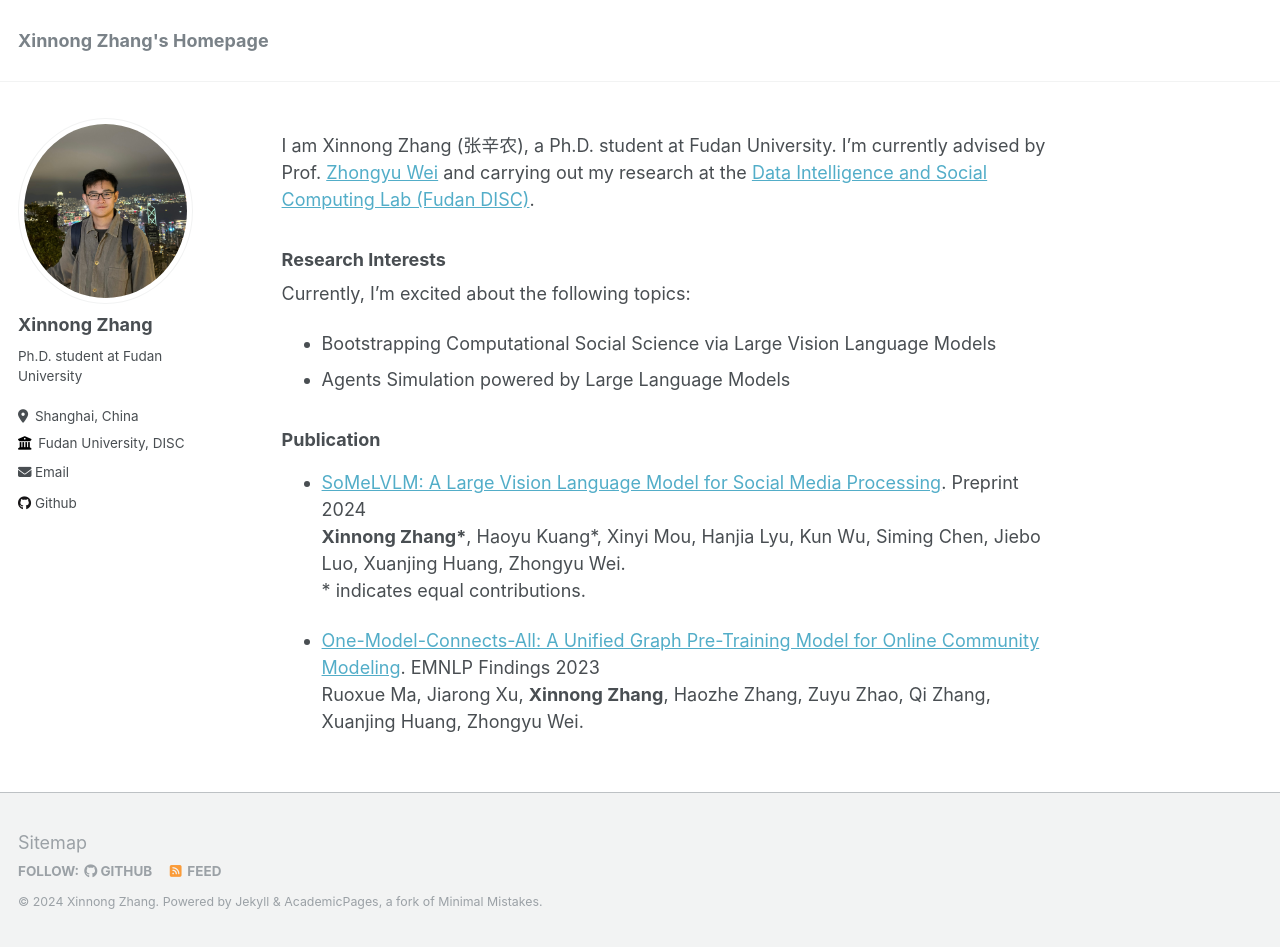
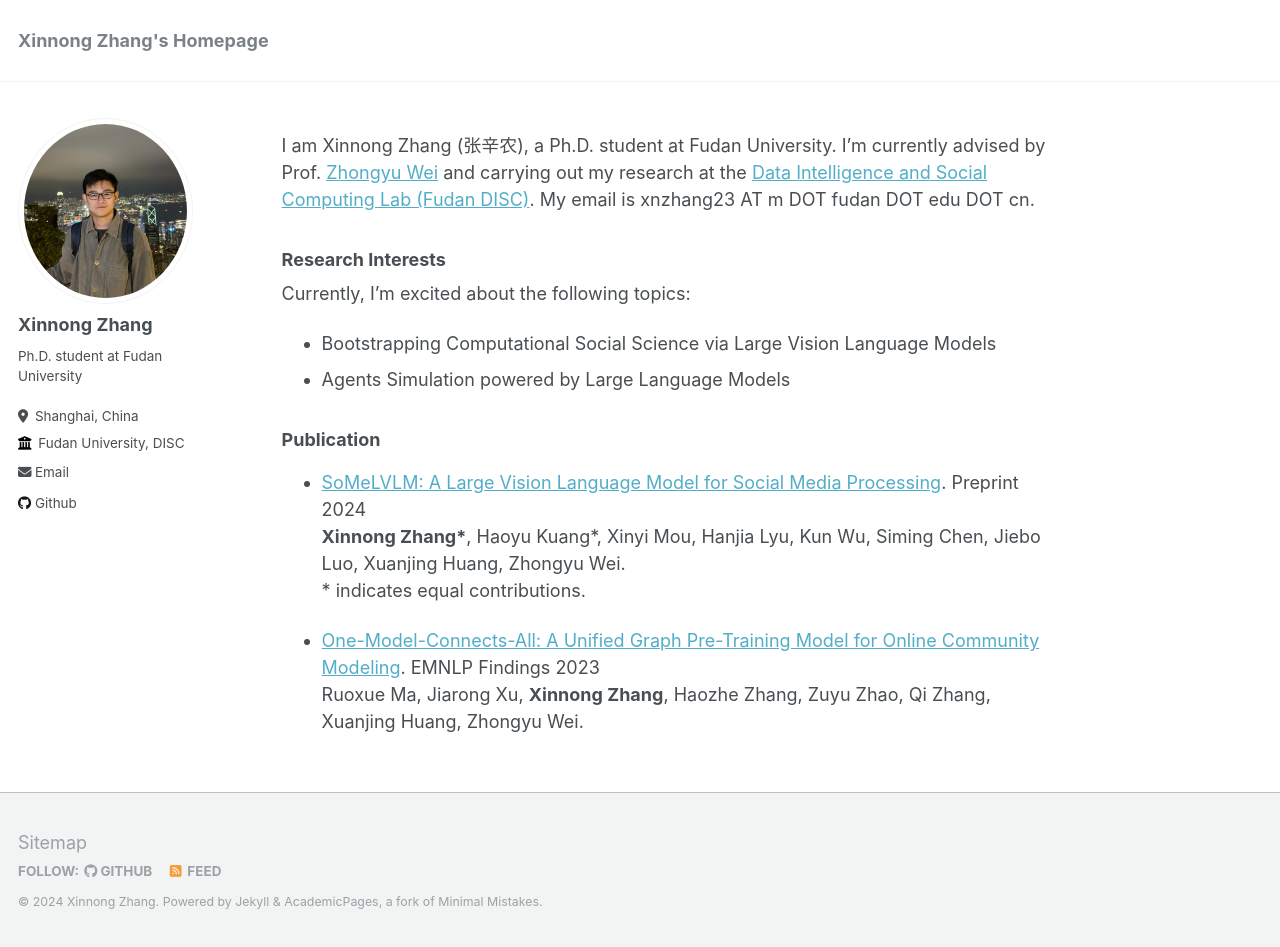
Before and after one commit to Lishi905/lishi905.github.io, a Jekyll site: the page built from _pages/about.md, in a window 1280 px wide and 947 px high. Built offline with Jekyll 4.4.1, drawn with Linux system fonts in a browser that asks for light colours.

Commit message:
Update about.md

```diff
--- a/_pages/about.md
+++ b/_pages/about.md
@@ -8,7 +8,7 @@ redirect_from:
 ---
 
 
-I am Xinnong Zhang (张辛农), a Ph.D. student at Fudan University. I'm currently advised by Prof. [Zhongyu Wei](http://www.fudan-disc.com/people/zywei) and carrying out my research at the [Data Intelligence and Social Computing Lab (Fudan DISC)](http://www.fudan-disc.com/).
+I am Xinnong Zhang (张辛农), a Ph.D. student at Fudan University. I'm currently advised by Prof. [Zhongyu Wei](http://www.fudan-disc.com/people/zywei) and carrying out my research at the [Data Intelligence and Social Computing Lab (Fudan DISC)](http://www.fudan-disc.com/). My email is xnzhang23 AT m DOT fudan DOT edu DOT cn.
 
 ### Research Interests
 
```
